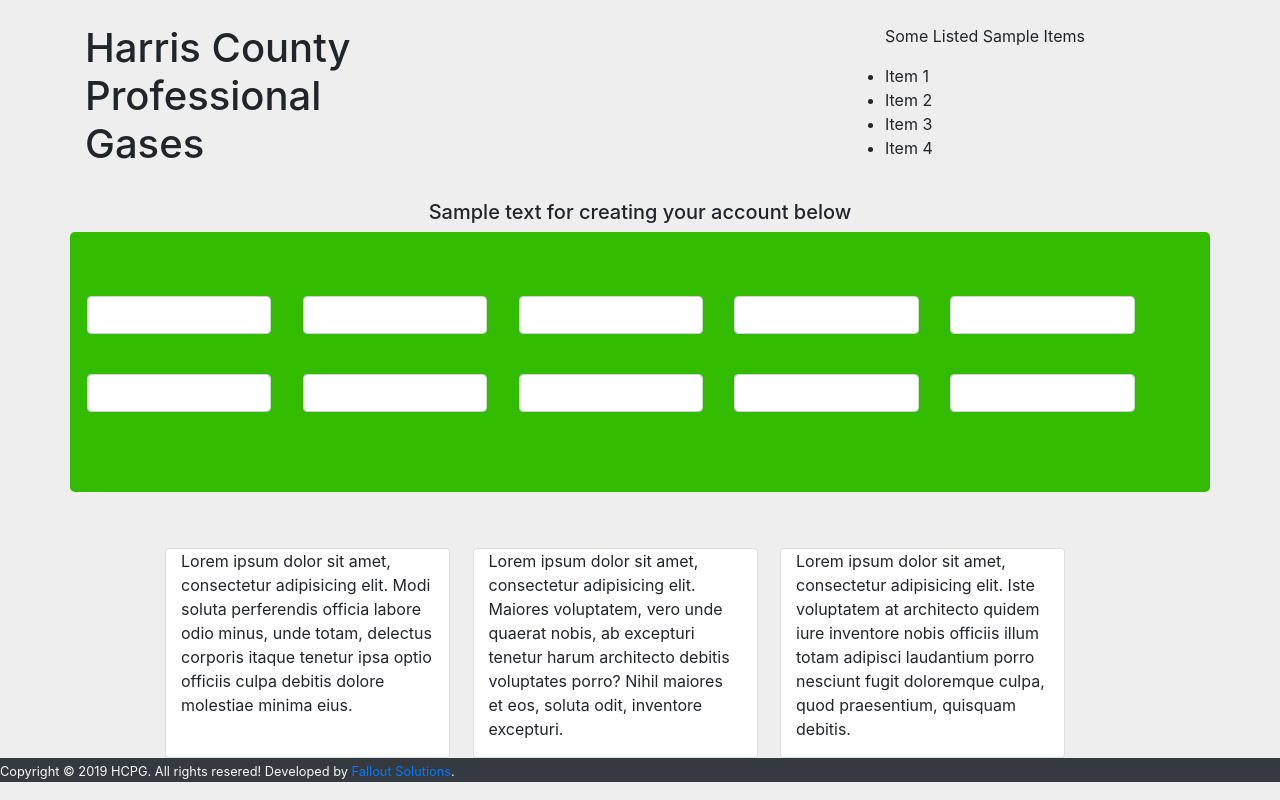
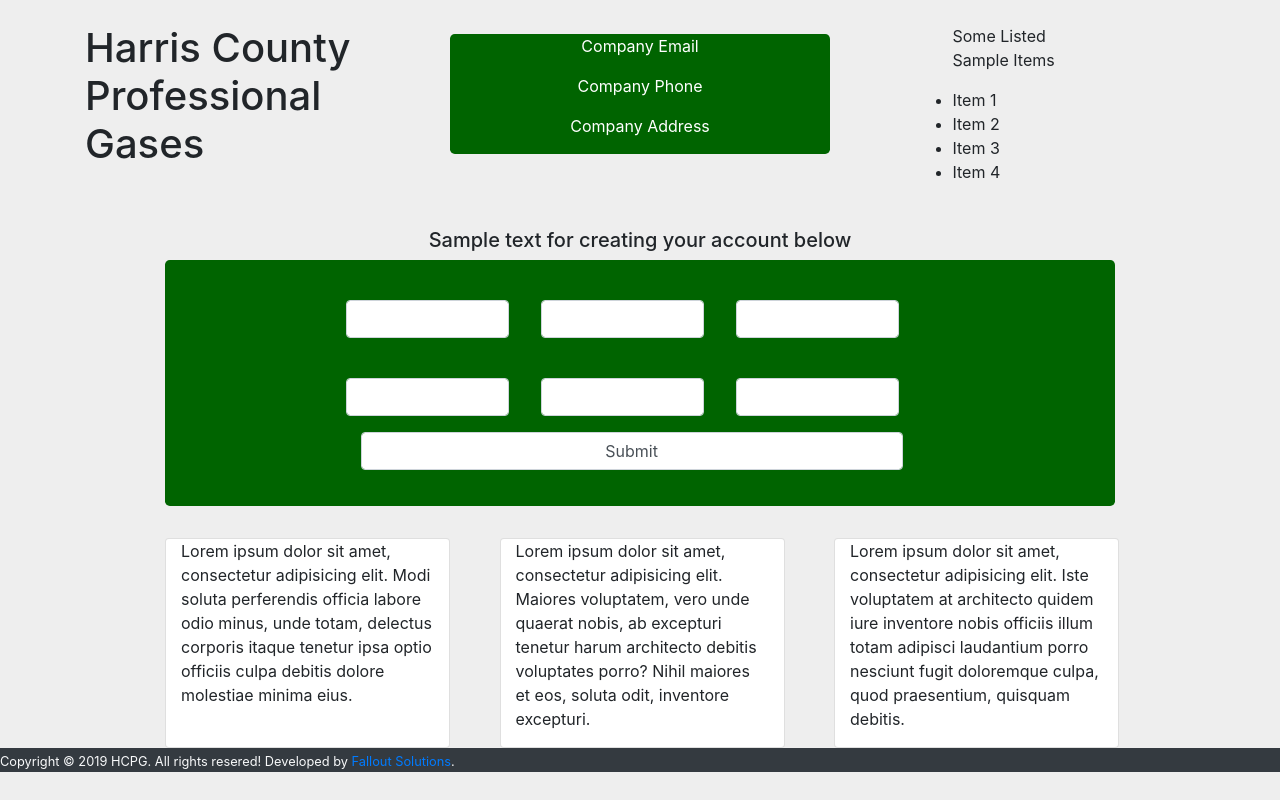
Before and after one commit to DAGHQ/Harris-County-Professional-Gasses, a PHP site: page / in a window 1280 px wide. Run offline with PHP 8.4, Linux system fonts and the light colour scheme; some libraries are stand-ins or nearby versions.

Commit message:
need to align more

```diff
--- a/app/views/Home/Index.php
+++ b/app/views/Home/Index.php
@@ -13,8 +13,13 @@
 	<div class="container">
 		<div class="row">
 			<h1 class="col-md-4 text-left">Harris County Professional &nbsp; Gases</h1>
-			<div class="col-md-4"></div>
-			<div class="col-md-4">
+			<div class="jumbotron col-md-4 text-center" id="top_jumbo">
+				<p>Company Email</p>
+				<p>Company Phone</p>
+				<p>Company Address</p>
+			</div>
+			&nbsp; &nbsp; &nbsp; &nbsp; &nbsp; &nbsp; &nbsp; &nbsp;
+			<div class="col-md-2">
 				<ul>
 					<p>Some Listed Sample Items</p>
 					<li>Item 1</li>
@@ -30,40 +35,46 @@
 
 	<div class="container">
 		<div class="row">
-			<div class="jumbotron col-md-12 ">
+			<div class="col-md-1"></div>
+			<div class="jumbotron col-md-10" id="Mid_Jumbo">
 				<form action="">
 					<div class="form-group">
 						<div class="row">
+							<div class="col-md-2"></div>
 							<input type="text" class="form-control col-md-2">
 							&nbsp;&nbsp;&nbsp;&nbsp;&nbsp;&nbsp;&nbsp;
 							<input type="text" class="form-control col-md-2">
 							&nbsp;&nbsp;&nbsp;&nbsp;&nbsp;&nbsp;&nbsp;
 							<input type="text" class="form-control col-md-2">
-							&nbsp;&nbsp;&nbsp;&nbsp;&nbsp;&nbsp;&nbsp;
-							<input type="text" class="form-control col-md-2">
-							&nbsp;&nbsp;&nbsp;&nbsp;&nbsp;&nbsp;&nbsp;
-							<input type="text" class="form-control col-md-2">
+							<div class="col-md-3"></div>
 						</div>
 					</div>
 					<br>
 					<div class="form-group">
 						<div class="row">
+							<div class="col-md-2"></div>
 							<input type="text" class="form-control col-md-2">
 							&nbsp;&nbsp;&nbsp;&nbsp;&nbsp;&nbsp;&nbsp;
 							<input type="text" class="form-control col-md-2">
 							&nbsp;&nbsp;&nbsp;&nbsp;&nbsp;&nbsp;&nbsp;
 							<input type="text" class="form-control col-md-2">
-							&nbsp;&nbsp;&nbsp;&nbsp;&nbsp;&nbsp;&nbsp;
-							<input type="text" class="form-control col-md-2">
-							&nbsp;&nbsp;&nbsp;&nbsp;&nbsp;&nbsp;&nbsp;
-							<input type="text" class="form-control col-md-2">
+							<div class="col-md-3"></div>
+						</div>
+					</div>
+					<div class="form-group">
+						<div class="row">
+							<div class="col-md-2"></div>
+							<div class="col-md-7">
+								<input type="Submit" class="form-control">
+							</div>
+							<div class="col-md-2"></div>
 						</div>
 					</div>
 				</form>
 			</div>
+			<div class="col-md-1"></div>
 		</div>
 	</div>
-	<br>
 
 	<div class="container">
 		<div class="row">
@@ -71,11 +82,11 @@
 			<div class="card col-md-3">
 				<p>Lorem ipsum dolor sit amet, consectetur adipisicing elit. Modi soluta perferendis officia labore odio minus, unde totam, delectus corporis itaque tenetur ipsa optio officiis culpa debitis dolore molestiae minima eius.</p>
 			</div>
-			&nbsp;&nbsp;&nbsp;&nbsp;&nbsp;
+			&nbsp;&nbsp;&nbsp;&nbsp;&nbsp;&nbsp;&nbsp;&nbsp;&nbsp;&nbsp;&nbsp;
 			<div class="card col-md-3">
 				<p>Lorem ipsum dolor sit amet, consectetur adipisicing elit. Maiores voluptatem, vero unde quaerat nobis, ab excepturi tenetur harum architecto debitis voluptates porro? Nihil maiores et eos, soluta odit, inventore excepturi.</p>
 			</div>
-			&nbsp;&nbsp;&nbsp;&nbsp;&nbsp;
+			&nbsp;&nbsp;&nbsp;&nbsp;&nbsp;&nbsp;&nbsp;&nbsp;&nbsp;&nbsp;&nbsp;
 			<div class="card col-md-3">
 				<p>Lorem ipsum dolor sit amet, consectetur adipisicing elit. Iste voluptatem at architecto quidem iure inventore nobis officiis illum totam adipisci laudantium porro nesciunt fugit doloremque culpa, quod praesentium, quisquam debitis.</p>
 			</div>
--- a/assets/css/app/style.css
+++ b/assets/css/app/style.css
@@ -2,5 +2,21 @@ body{
 	background-color: #EEEEEE;
 }
 .jumbotron{
-	background-color: #33BB00;
+	background-color: darkgreen;
 }
+#top_jumbo{
+	margin: 0px;
+	padding: 0px;
+	margin-bottom: 50px;
+	margin-top: 10px;
+	color: white;
+}
+.form-group{
+	margin-right: -65px;
+
+}
+#Mid_Jumbo{
+	padding-bottom: 20px;
+	padding-top: 40px;
+
+}
```
